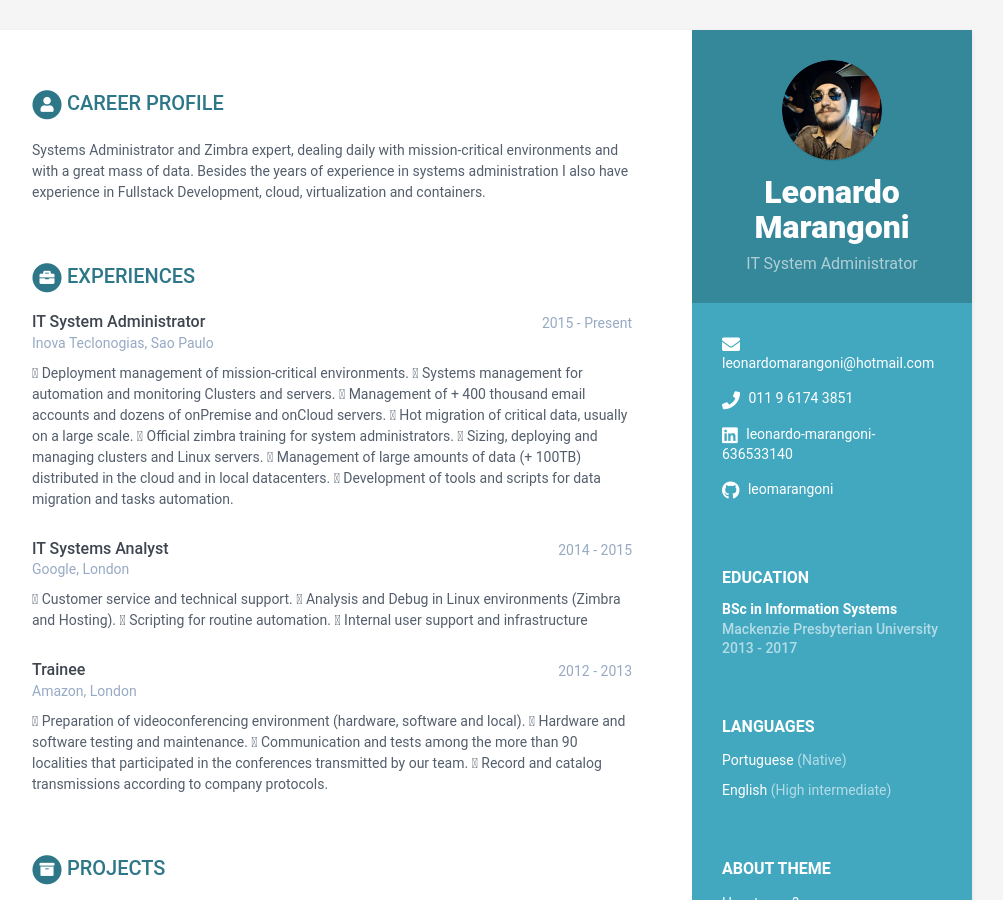
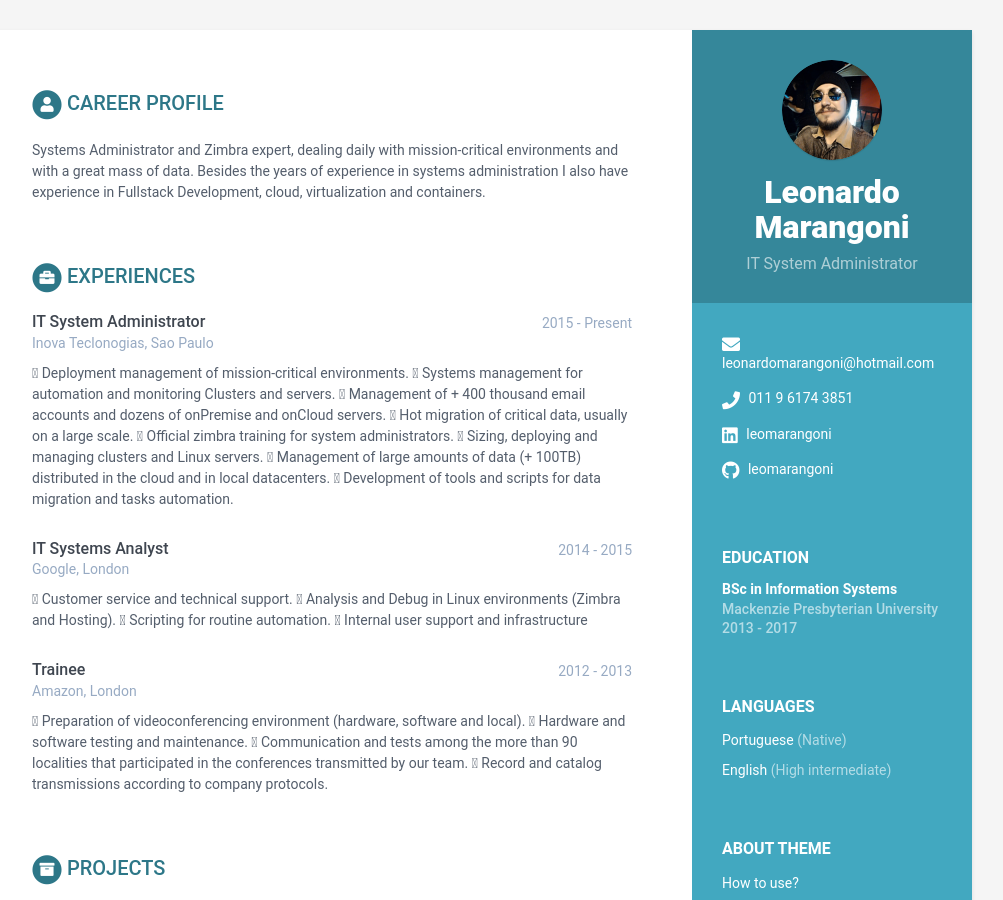
Before and after one commit to augustomarangoni/augustomarangoni.github.io, a Jekyll site: the page built from index.html, in a window 1280 px wide and 900 px high. Shown: the whole window, without its empty margins (168-1171 px from the left). Built offline with Jekyll 4.4.1, drawn with Linux system fonts in a browser that asks for light colours.

Commit message:
changed linkedin

```diff
--- a/_data/data.yml
+++ b/_data/data.yml
@@ -15,7 +15,7 @@ sidebar:
     email: leonardomarangoni@hotmail.com
     phone: 011 9 6174 3851
     website: #leomarangoni.me #do not add http://
-    linkedin: leonardo-marangoni-636533140
+    linkedin: leomarangoni
     github: leomarangoni
     gitlab:
     bitbucket:
```
